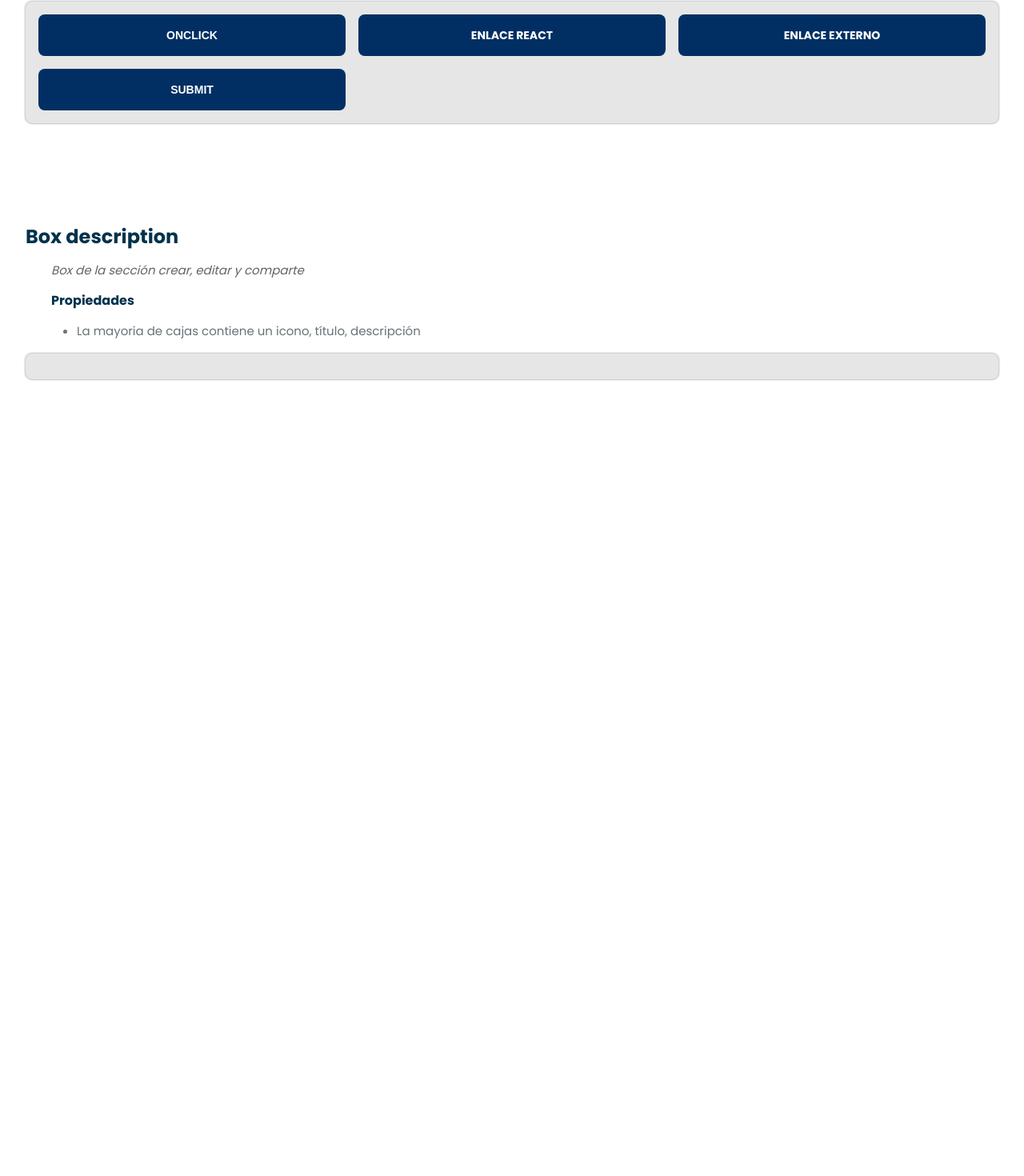
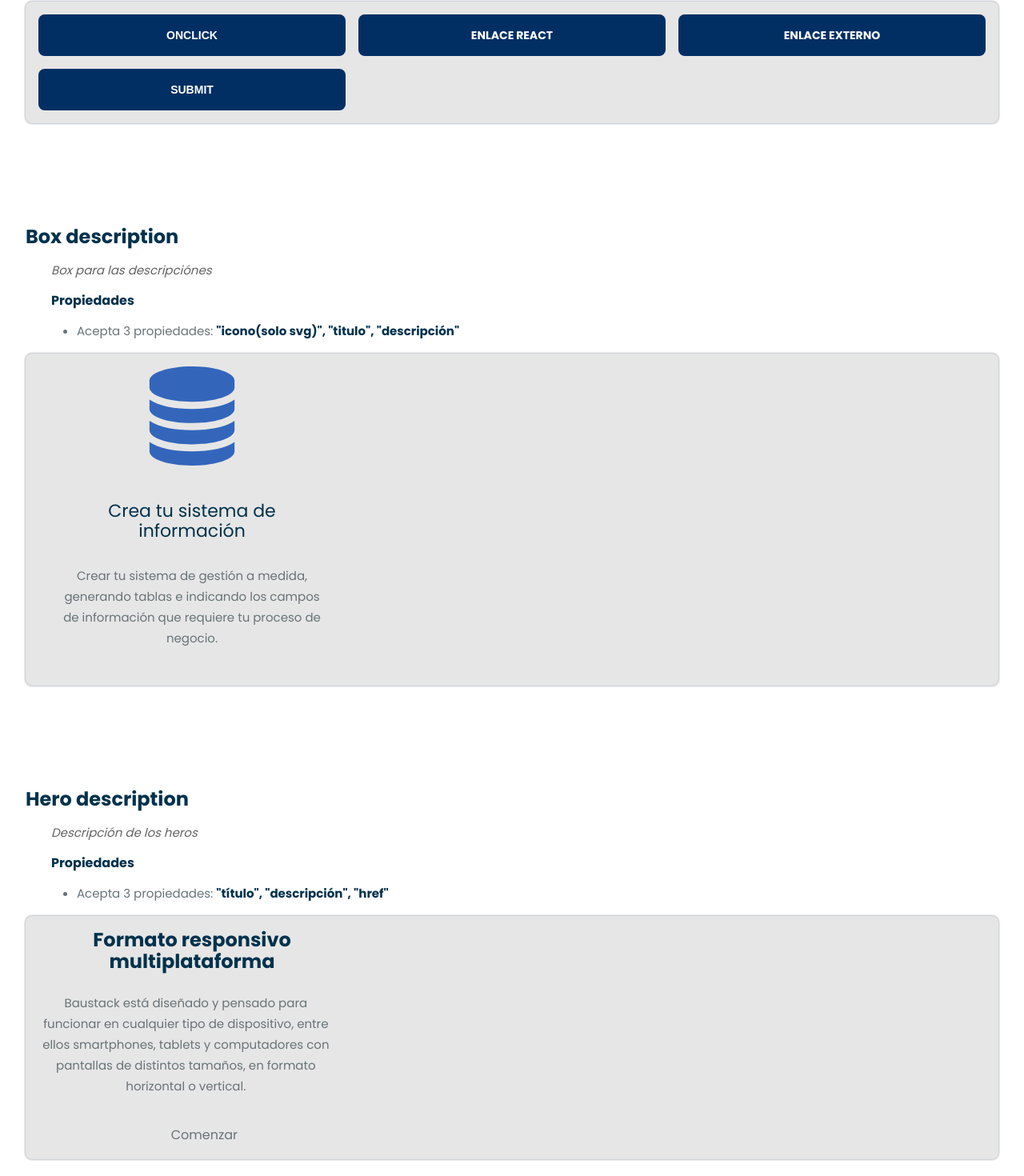
Before and after one commit to Gatodegithub/web-baustack-andres, a Next.js app: page /libreria in a window 1280 px wide. Shown: the part 818-2288 px from the top of the page at 80% size. Before the commit the page ends 1356 px from the top, so only its background shows below. Built offline with nearby package versions, Linux system fonts and the light colour scheme.

Commit message:
Hero description

```diff
--- a/baustack-lib/Sets/BoxDescriptionSet.js
+++ b/baustack-lib/Sets/BoxDescriptionSet.js
@@ -1,16 +1,25 @@
-import Set from '@lib/Utils/Set';
-import boxDescription from '@components/Box-description/BoxDescription';
+import Set from "@lib/Utils/Set";
+import BoxDescription from "@components/Box-description/BoxDescription";
 
 export default function BoxDescriptionSet() {
-  const docs = <p>Box de la sección crear, editar y comparte</p>
-  const properties = <ul>
-  <li>La mayoria de cajas contiene un icono, título, descripción</li>
-</ul>;
-
+  const docs = <p>Box para las descripciónes</p>;
+  const properties = (
+    <ul>
+      <li>
+        Acepta 3 propiedades: <b>"icono(solo svg)", "titulo", "descripción"</b>
+      </li>
+    </ul>
+  );
 
   return (
     <Set title="Box description" docs={docs} properties={properties}>
-      <boxDescription />
+      <BoxDescription
+        icon={
+          <path d="M12 12c4.703 0 9.422-0.844 12-2.656v2.656c0 2.203-5.375 4-12 4s-12-1.797-12-4v-2.656c2.578 1.813 7.297 2.656 12 2.656zM12 24c4.703 0 9.422-0.844 12-2.656v2.656c0 2.203-5.375 4-12 4s-12-1.797-12-4v-2.656c2.578 1.813 7.297 2.656 12 2.656zM12 18c4.703 0 9.422-0.844 12-2.656v2.656c0 2.203-5.375 4-12 4s-12-1.797-12-4v-2.656c2.578 1.813 7.297 2.656 12 2.656zM12 0c6.625 0 12 1.797 12 4v2c0 2.203-5.375 4-12 4s-12-1.797-12-4v-2c0-2.203 5.375-4 12-4z"></path>
+        }
+        title="Crea tu sistema de información"
+        description="Crear tu sistema de gestión a medida, generando tablas e indicando los campos de información que requiere tu proceso de negocio."
+      />
     </Set>
-  )
+  );
 }
--- /dev/null
+++ b/baustack-lib/Sets/HeroSet.js
@@ -0,0 +1,19 @@
+import Set from "@lib/Utils/Set";
+import Hero from "@components/Hero/Hero";
+
+export default function BoxDescriptionSet() {
+  const docs = <p>Descripción de los heros</p>;
+  const properties = (
+    <ul>
+      <li>
+        Acepta 3 propiedades: <b>"título", "descripción", "href"</b>
+      </li>
+    </ul>
+  );
+
+  return (
+    <Set title="Hero description" docs={docs} properties={properties}>
+      <Hero title="Formato responsivo multiplataforma" description="Baustack está diseñado y pensado para funcionar en cualquier tipo de dispositivo, entre ellos smartphones, tablets y computadores con pantallas de distintos tamaños, en formato horizontal o vertical." />
+    </Set>
+  );
+}
--- a/components/Box-description/Box.module.scss
+++ b/components/Box-description/Box.module.scss
@@ -1,4 +1,16 @@
 @mixin box{
-  max-width: 400px;
   text-align: center;
+  padding: 0 6%;
 }
+
+.box {
+  @include box;
+  & h3 {
+    font-weight: 300;
+    font-size: 22px;
+    padding: 40px 5% 30px;
+  }
+  & p {
+    padding-bottom: 30px;
+  }
+}
--- a/components/Box-description/BoxDescription.js
+++ b/components/Box-description/BoxDescription.js
@@ -1,25 +1,21 @@
 import styles from "@components/Box-description/Box.module.scss";
 
-export default function BoxDescription() {
-  const Box = () => {
+export default function BoxDescription({ icon, title, description }) {
+  return (
     <div className={styles.box}>
       <svg
+        fill="#36b"
         version="1.1"
         xmlns="http://www.w3.org/2000/svg"
-        width="24"
-        height="28"
+        width="186"
+        height="124"
         viewBox="0 0 24 28"
       >
-        <title>Database</title>
-        <path d="M12 12c4.703 0 9.422-0.844 12-2.656v2.656c0 2.203-5.375 4-12 4s-12-1.797-12-4v-2.656c2.578 1.813 7.297 2.656 12 2.656zM12 24c4.703 0 9.422-0.844 12-2.656v2.656c0 2.203-5.375 4-12 4s-12-1.797-12-4v-2.656c2.578 1.813 7.297 2.656 12 2.656zM12 18c4.703 0 9.422-0.844 12-2.656v2.656c0 2.203-5.375 4-12 4s-12-1.797-12-4v-2.656c2.578 1.813 7.297 2.656 12 2.656zM12 0c6.625 0 12 1.797 12 4v2c0 2.203-5.375 4-12 4s-12-1.797-12-4v-2c0-2.203 5.375-4 12-4z"></path>
+        {icon}
       </svg>
-      <h3>Crea tu sistema de información</h3>
-      <p>
-        Crear tu sistema de gestión a medida, generando tablas e indicando los
-        campos de información que requiere tu proceso de negocio.
-      </p>
-    </div>;
-  };
 
-  return <Box />;
+      <h3>{title}</h3>
+      <p>{description}</p>
+    </div>
+  );
 }
--- /dev/null
+++ b/components/Hero/Hero.js
@@ -0,0 +1,13 @@
+import styles from "@components/Hero/Hero.module.scss";
+
+export default function Hero({title, description, href}) {
+  return (
+    <div className={styles.cntdescrhero}>
+      <h2>{title}</h2>
+      <p>
+        {description}
+      </p>
+      <a href={href}>Comenzar</a>
+    </div>
+  );
+}
--- /dev/null
+++ b/components/Hero/Hero.module.scss
@@ -0,0 +1,33 @@
+.cntdescrhero {
+  text-align: center;
+  // padding-top: 110px;
+
+  & p {
+    padding: 0 4% 35px 0;
+  }
+
+  & h2 {
+    padding-bottom: 25px;
+  }
+
+  & a::before {
+    display: inline-block;
+    vertical-align: middle;
+    margin-right: 12px;
+    font-family: icomoon;
+    font-size: 24px;
+    content: "\e900";
+    color: #36f;
+    transition: all .3s ease 0s;
+  }
+}
+
+@media (min-width: 992px) and (max-width: 1199px) {
+  .cnt-descr-hero {
+    padding-top: 80px;
+
+    & h2 {
+      padding-bottom: 15px;
+    }
+  }
+}
--- a/pages/libreria/index.js
+++ b/pages/libreria/index.js
@@ -1,5 +1,6 @@
 import ActionButtonSet from "baustack-lib/Sets/ActionButtonSet";
-import BoxDescriptionSet from "@lib/Sets/BoxDescriptionSet";
+import BoxDescriptionSet from "baustack-lib/Sets/BoxDescriptionSet";
+import HeroSet from "baustack-lib/Sets/HeroSet";
 import styles from "@lib/Library.module.scss";
 
 const DOCS = () => (
@@ -26,7 +27,8 @@ const DOCS = () => (
             </li>
             <li>
               <b>properties</b>: se describen propiedades del componente,
-              métodos, argumentos que recibe, etc. Debe ser una lista, {"<ol>"} o {"<ul>"}
+              métodos, argumentos que recibe, etc. Debe ser una lista, {"<ol>"}{" "}
+              o {"<ul>"}
             </li>
           </ul>
         </li>
@@ -38,11 +40,12 @@ const DOCS = () => (
 export default function LibreriaIndex() {
   return (
     <>
-      <div style={{backgroundColor: 'rgb(193, 61, 122)'}}>
-      <DOCS />
+      <div style={{ backgroundColor: "rgb(193, 61, 122)" }}>
+        <DOCS />
       </div>
       <ActionButtonSet />
       <BoxDescriptionSet />
+      <HeroSet />
     </>
   );
 }
--- a/styles/index.scss
+++ b/styles/index.scss
@@ -17,7 +17,14 @@ html {
   color: #687377;
 }
 
-h1,h2,h3,h4,h5,h6,strong,b{
+h1,
+h2,
+h3,
+h4,
+h5,
+h6,
+strong,
+b {
   color: #00324c;
 }
 
@@ -35,27 +42,68 @@ a {
   background-color: transparent;
 }
 
-a, button {cursor: pointer;}
+a,
+button {
+  cursor: pointer;
+}
 
-ul,ol{
+ul,
+ol {
   padding: 16px 0 16px 32px;
 }
-ul ol, ol ul{
+ul ol,
+ol ul {
   padding: 8px 0 8px 32px;
 }
-ul>li, ol>li{
+ul > li,
+ol > li {
   padding-bottom: 8px;
-  &:last-of-type{
+  &:last-of-type {
     padding-bottom: 0;
   }
 }
 
-p, li{
+p,
+li {
   font-size: 15px;
   line-height: 26px;
 }
 
-:root{
-  --primary-action-color : #012f63;
-  --primary-action-color-hover : rgb(167, 190, 60);
+// .row {
+//   display: flex;
+//   flex-wrap: wrap;
+//   margin-right: -15px;
+//   margin-left: -15px;
+// }
+
+// .container {
+//   width: 100%;
+//   padding-right: 15px;
+//   padding-left: 15px;
+//   margin-right: auto;
+//   margin-left: auto;
+// }
+
+// @media (min-width: 992px) {
+//   .container {
+//     max-width: 960px;
+//   }
+// }
+
+// @media (min-width: 768px) {
+//   .container {
+//     max-width: 720px;
+//   }
+// }
+
+// @media (min-width: 576px) {
+//   .container {
+//     max-width: 540px;
+//   }
+// }
+
+:root {
+  --primary-action-color: #012f63;
+  --primary-action-color-hover: rgb(167, 190, 60);
+  // --tertiary-color-svg: #36f;
 }
```
Also changed, not shown: components/Box-description/database.svg (deleted).
